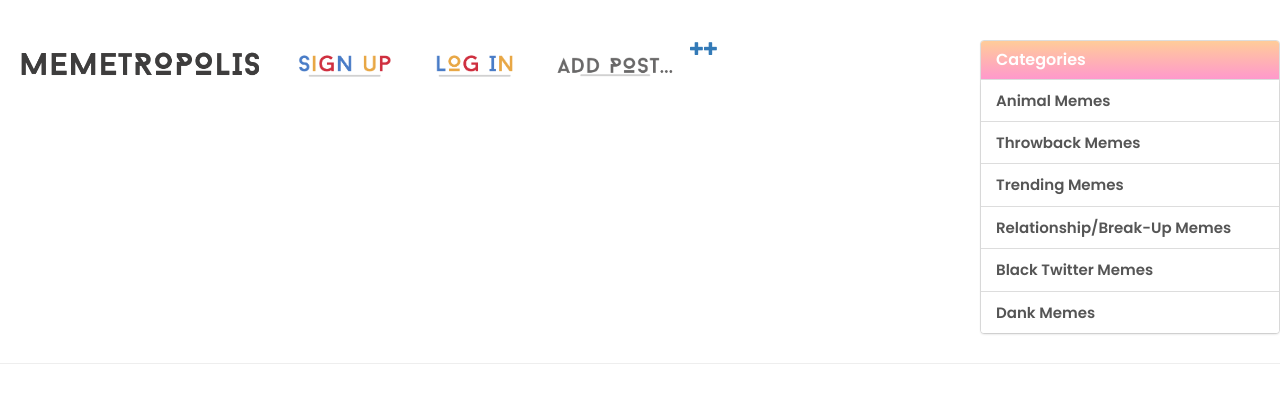
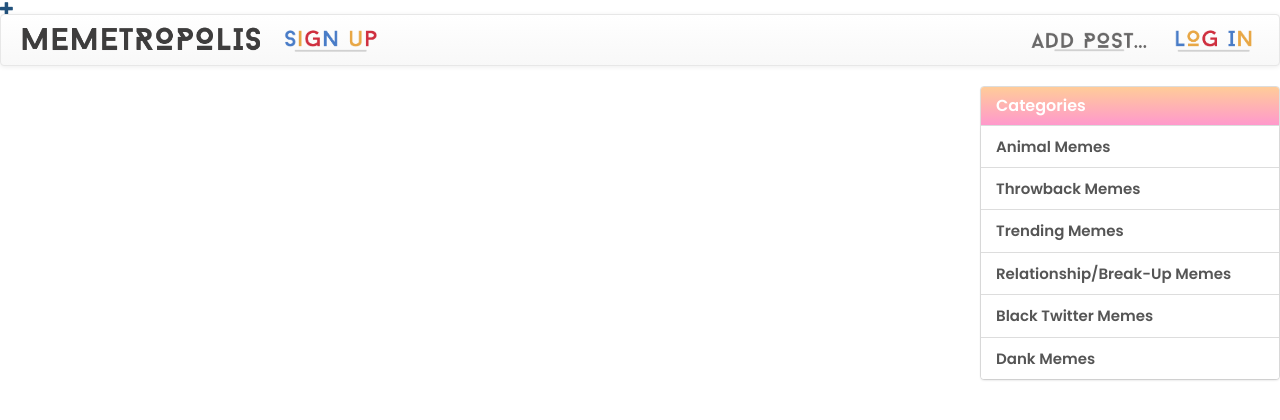
Before and after one commit to Amaiyyyaaa/Memetropolis, a Django app: page / in a window 1280 px wide. Shown: the top 420 px of the page. Run offline with Django 3.2, Linux system fonts and the light colour scheme; data that the repository does not hold is empty; some libraries are stand-ins or nearby versions.

Commit message:
commit message

```diff
--- a/Memetropolis/templates/Memetropolis/base.html
+++ b/Memetropolis/templates/Memetropolis/base.html
@@ -24,17 +24,10 @@
 </head>
 
 <body>
-  <div class="page-header">
 <a href="{% url 'post_new' %}" class="top-menu"><span class="glyphicon glyphicon-plus"></span></a>
-  <div class="navbar-header">
-    <a href="{% url 'post_new' %}" class="top-menu"><span class="glyphicon glyphicon-plus"></span></a>
-      <button type="button" class="navbar-toggle" data-toggle="collapse"
-              data-target=".navbar-ex1-collapse">
-          <span class="sr-only">Toggle navigation</span>
-          <span class="icon-bar"></span>
-          <span class="icon-bar"></span>
-          <span class="icon-bar"></span>
-      </button>
+ <nav class="navbar navbar-default">
+    <div class="container-fluid">
+
       <a class="navbar-brand" rel="home" href="#" title="Memetropolis">
           <img style="max-width:250px; margin-top: -7px;"
                src="./pngs/memetextnew.png">
@@ -42,18 +35,19 @@
       <a class="navbar-brand" rel="home" href="#" title="sign up">
           <img style="max-width:100px; margin-top: -7px;"
                src="./pngs/signuplogonew.png">
-      <a class="navbar-brand" rel="home" href="#" title="login">
+      <a class="navbar-brand navbar-right" rel="home" href="#" title="login">
           <img style="max-width:100px; margin-top: -7px;"
                 src="./pngs/loginlogonew.png">
                </a>
 
 
-    <a class="navbar-brand" rel="home" href="#" title="Add Post">
+    <a class="navbar-brand navbar-right" rel="home" href="#" title="Add Post">
           <img style="max-width:120px; margin-top: 0px; float:right;"
                 src="./pngs/addposticon.png">
                </a>
 
   </div>
+</nav>
   <div class="sidebar" style="width:300px; float:right">
 
   <div class="panel panel-default">
```
